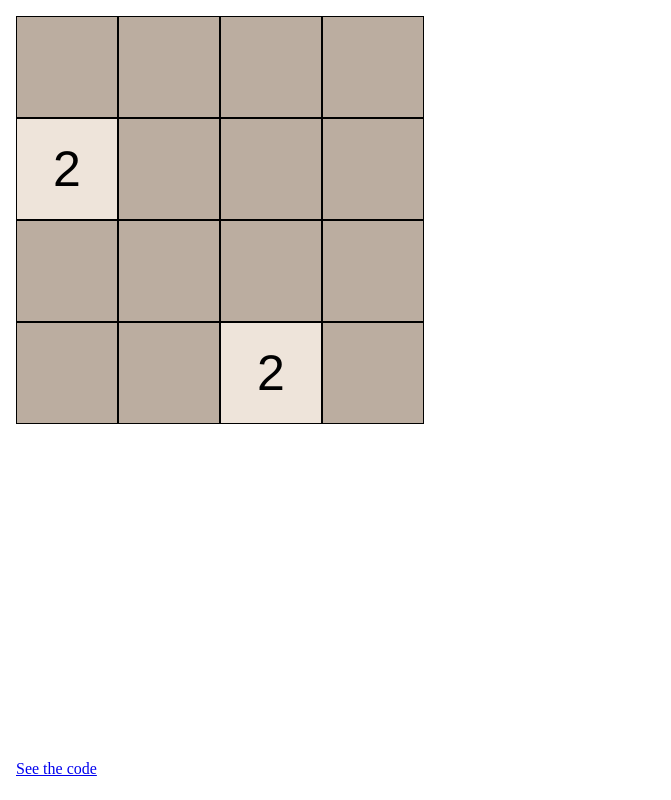
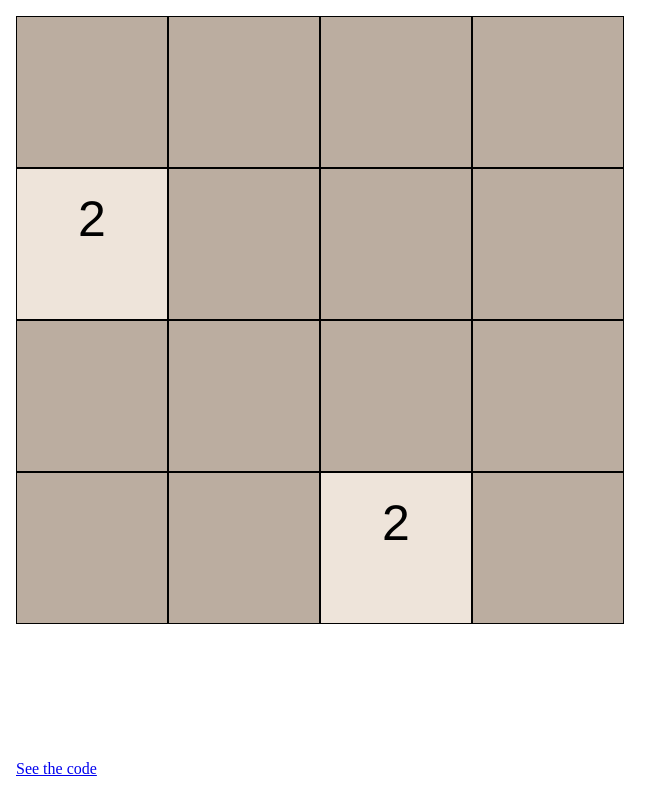
Before and after one commit to VikiAnn/2048, a plain HTML site: page index.html in a window 1280 px wide. Shown: the whole page, without its empty margins (0-671 px from the left). Drawn offline with Linux system fonts and the light colour scheme.

Commit message:
set footer width to 90% so arrow right doesn't shift image

```diff
--- a/style.css
+++ b/style.css
@@ -11,7 +11,7 @@ body {
 }
 
 #footer {
-  width:100%;
+  width:90%;
   height:40px;
   position:absolute;
   bottom:0;
@@ -29,8 +29,8 @@ div#game-board .row {
 }
 
 div#game-board .square {
-  height: 100px;
-  width: 100px;
+  height: 150px;
+  width: 150px;
   float: left;
   border: 1px solid black;
   background-color: #bbada0;
```
